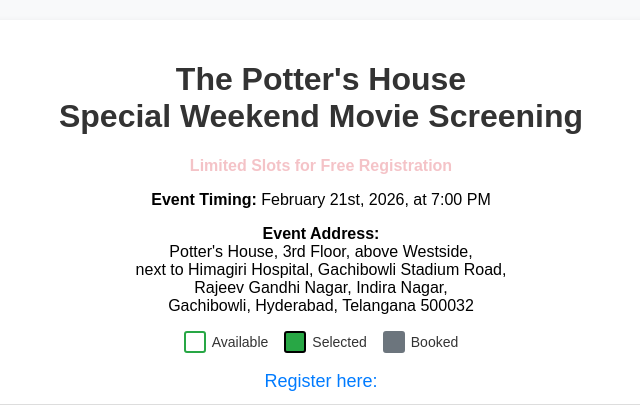
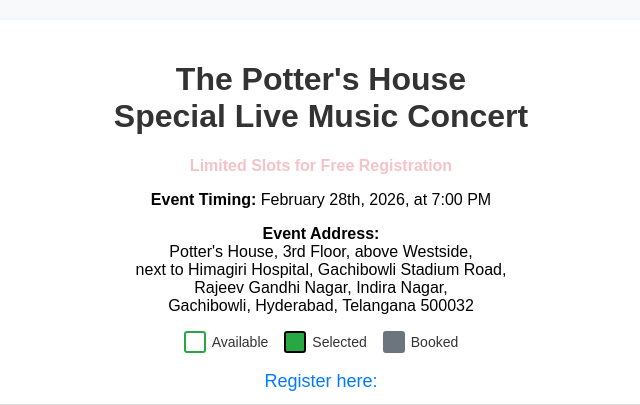
Before and after one commit to ganeshvaka6/concert-seats, a Flask app: page / in a window 1280 px wide. Shown: the top 405 px of the page, without its empty margins (319-959 px from the left). Run offline with Flask 3, Linux system fonts and the light colour scheme; data that the repository does not hold is empty.

Commit message:
Added Header information

```diff
--- a/templates/index.html
+++ b/templates/index.html
@@ -176,9 +176,9 @@
 <body>
 
 <div id="registration-section">
-    <h1>The Potter's House<br>Special Weekend Movie Screening</h1>
+    <h1>The Potter's House<br>Special Live Music Concert</h1>
     <p class="blink-text">Limited Slots for Free Registration</p>
-    <p><strong>Event Timing:</strong> February 21st, 2026, at 7:00 PM</p>
+    <p><strong>Event Timing:</strong> February 28th, 2026, at 7:00 PM</p>
     <p><strong>Event Address:</strong><br>
         Potter's House, 3rd Floor, above Westside,<br>
         next to Himagiri Hospital, Gachibowli Stadium Road,<br>
```
